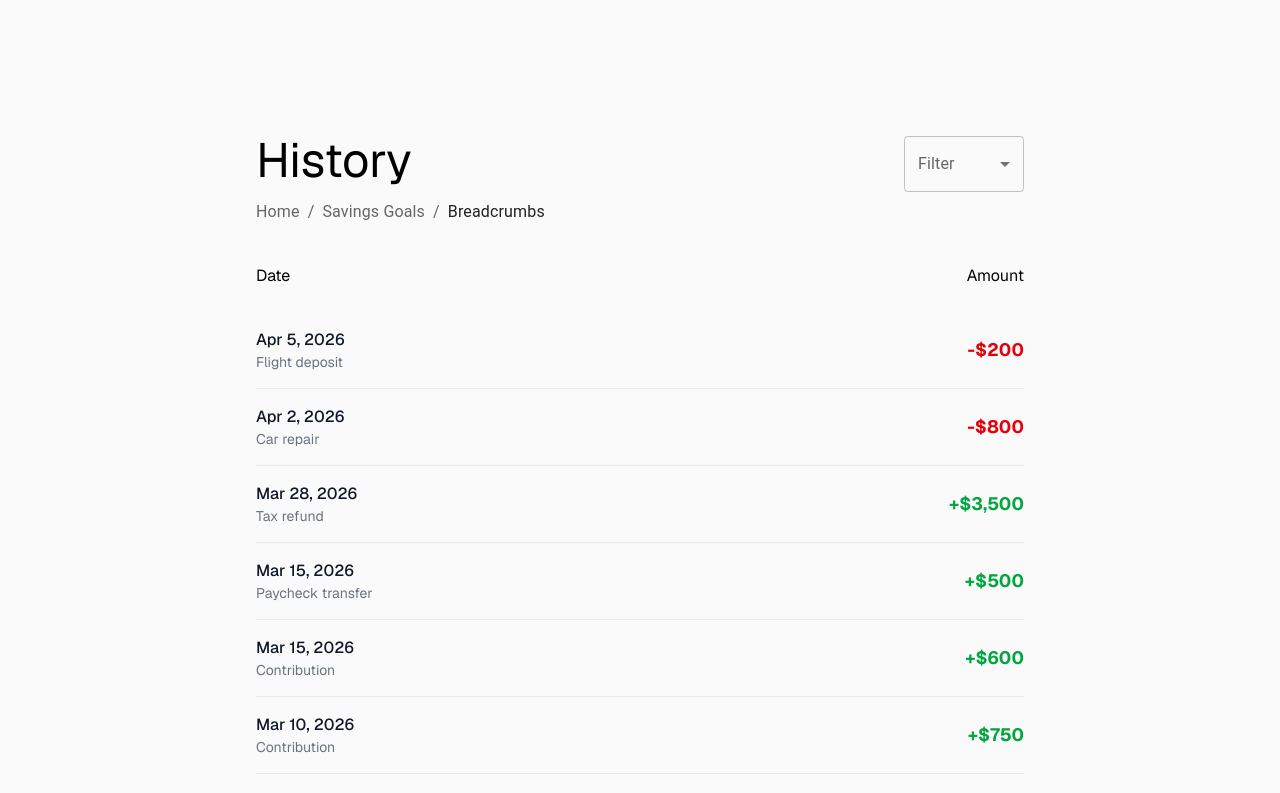
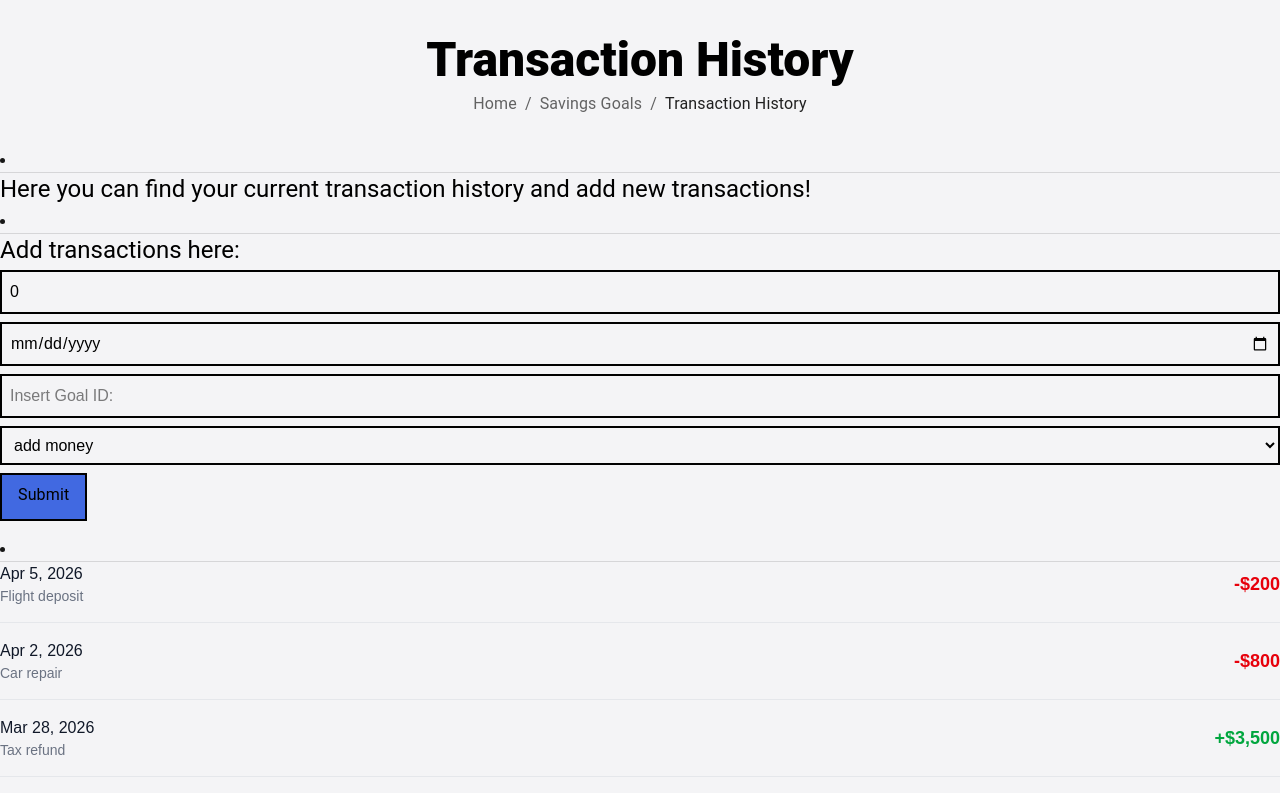
Before and after one commit to J-Souffle/CS321-Group-Project-Spring-2026, a Next.js app: page /savings-goals/1/transaction-history in a window 1280 px wide. Shown: the top 793 px of the page. Built offline with nearby package versions, Linux system fonts and the light colour scheme.

Commit message:
Added InsertTransaction and edited transaction-history page.tsx

```diff
--- a/app/savings-goals/[id]/transaction-history/page.tsx
+++ b/app/savings-goals/[id]/transaction-history/page.tsx
@@ -1,8 +1,11 @@
+"use client";
+
 import * as React from 'react';
 import Image from "next/image";
 import Button from '@mui/material/Button';
 import Typography from '@mui/material/Typography';
 import Breadcrumbs from '@mui/material/Breadcrumbs';
+import Divider from '@mui/material/Divider';
 import Link from '@mui/material/Link';
 import Box from '@mui/material/Box';
 import InputLabel from '@mui/material/InputLabel';
@@ -10,45 +13,92 @@ import MenuItem from '@mui/material/MenuItem';
 import FormControl from '@mui/material/FormControl';
 import Select, { SelectChangeEvent } from '@mui/material/Select';
 import TransactionHistoryView from '../../../components/TransactionHistory';
+import InsertTransaction from '../../../user-data/InsertTransaction';
+
 
 export default function Home() {
 
   return (
-    <div className="flex flex-1 items-center justify-center bg-zinc-50 font-sans ">
-      <main className="flex flex-1 w-full flex-col max-w-4xl py-32 px-16 bg-zinc-50">
-        <div className="flex flex-row justify-between my-2">
-          <h1 className="text-5xl text-black">History</h1>
-          <FormControl sx={{ minWidth: 120 }}>
-            <InputLabel id="demo-simple-select-label">Filter</InputLabel>
-            {/* Form is unfinished - add more labels and JS later */}
-            <Select
-            label="Filter"
-            >
-              <MenuItem value={"Newest"}>Newest</MenuItem>
-              <MenuItem value={"Oldest"}>Oldest</MenuItem>
-            </Select>
-          </FormControl>
-        </div>
-        <Breadcrumbs className="mb-4" aria-label="breadcrumb">
+    <Box sx={{ bgcolor: '#f4f4f6', minHeight: '100vh', py: 4}}>
+      {/*Header & Breadcrumbs (repeated to maintain consistency)*/}
+      <Box sx={{ textAlign: 'center', mb: 4}}>
+      <Typography variant="h3" sx={{ fontWeight: 800, mb: 0.5, color: '#000000' }}>
+          Transaction History
+      </Typography>
+      <Breadcrumbs sx={{ justifyContent: 'center', display: 'flex' }}>
           <Link underline="hover" color="inherit" href="/">
             Home
           </Link>
-          <Link underline="hover" color="inherit" href="/">
+          <Link underline="hover" color="inherit" href="/savings-goals">
             Savings Goals
           </Link>
-          <Link underline="hover" color="inherit" href="/">
-            <Typography sx={{ color: 'text.primary' }}>Breadcrumbs</Typography>
-          </Link>
+          <Typography sx={{ color: 'text.primary' }}>
+            Transaction History
+          </Typography>
         </Breadcrumbs>
-        <div className="flex flex-row text-black justify-between my-10">
-          <p>Date</p>
-          <p>Amount</p>
-        </div>
-        {/* Transaction components go here */}
-        <section aria-label="transactions">
-          <TransactionHistoryView />
-        </section>
-      </main>
-    </div>
+      </Box>
+
+     {/*Separate Section for brief overview*/}
+     <Divider component="li" />
+        <Typography variant= 'h5' sx = {{ fontweight: 800, mb: 0.5, color: '#000000'}}>
+          Here you can find your current transaction history and add new transactions!
+        </Typography>
+        <Divider component="li"/>
+
+        {/*ask user to add their transaction*/}
+        <Typography variant = 'h5' sx = {{ fontweight: 800, mb: 0.5, color: '#000000'}}>
+          Add transactions here:
+        </Typography>
+        <InsertTransaction />
+
+        <Divider component="li" />
+
+         {/*Show user's goals*/}
+         <TransactionHistoryView />
+
+         <Link underline="none" href="/">
+          <Button size="large">
+            Back to Home
+        </Button>
+      </Link>
+      </Box>
   );
 }
+//     <div className="flex flex-1 items-center justify-center bg-zinc-50 font-sans ">
+//       <main className="flex flex-1 w-full flex-col max-w-4xl py-32 px-16 bg-zinc-50">
+//         <div className="flex flex-row justify-between my-2">
+//           <h1 className="text-5xl text-black">History</h1>
+//           <FormControl sx={{ minWidth: 120 }}>
+//             <InputLabel id="demo-simple-select-label">Filter</InputLabel>
+//             {/* Form is unfinished - add more labels and JS later */}
+//             <Select
+//             label="Filter"
+//             >
+//               <MenuItem value={"Newest"}>Newest</MenuItem>
+//               <MenuItem value={"Oldest"}>Oldest</MenuItem>
+//             </Select>
+//           </FormControl>
+//         </div>
+//         <Breadcrumbs className="mb-4" aria-label="breadcrumb">
+//           <Link underline="hover" color="inherit" href="/">
+//             Home
+//           </Link>
+//           <Link underline="hover" color="inherit" href="/">
+//             Savings Goals
+//           </Link>
+//           <Link underline="hover" color="inherit" href="/">
+//             <Typography sx={{ color: 'text.primary' }}>Breadcrumbs</Typography>
+//           </Link>
+//         </Breadcrumbs>
+//         <div className="flex flex-row text-black justify-between my-10">
+//           <p>Date</p>
+//           <p>Amount</p>
+//         </div>
+//         {/* Transaction components go here */}
+//         <section aria-label="transactions">
+//           <TransactionHistoryView />
+//         </section>
+//       </main>
+//     </div>
+//   );
+// }
--- /dev/null
+++ b/app/user-data/InsertTransaction.tsx
@@ -0,0 +1,66 @@
+//Components for inserting data
+"use client";
+
+import React, { useEffect, useState } from 'react';
+import Typography from '@mui/material/Typography';
+import TransactionHistory, {Contribution, SavingsGoal } from '../components/TransactionHistory';
+import {supabase} from "../supabase-client";
+
+
+export default function InsertTransaction(){
+
+    //handling data
+    const[newTransaction, setNewTransaction] = useState({Amount: 0, Date: "", Goal_id: "", AddedOrSubtracted: true})
+
+    const handleSubmit = async(e: any) => {
+        e.preventDefault()
+
+    const {error, data} = await supabase.from("Transaction_Table").insert(newTransaction).single();
+
+    if(error){
+        console.error("Error Adding Task:", error.message);
+        return;
+    }
+        setNewTransaction({Amount: 0, Date: "", Goal_id: "", AddedOrSubtracted: true})
+    };
+
+    return(
+        //display data
+        <form onSubmit ={handleSubmit} style={{marginBottom: "1rem "}}>
+            <input
+                type="number"
+                value={newTransaction.Amount}
+                placeholder="Insert Amount:"
+                onChange={(e) => setNewTransaction((prev) => ({...prev, ...prev, ...prev, Amount: parseFloat(e.target.value)}))}
+                style={{border: '2px solid black', color: 'black', width: "100%", marginBottom: "0.5rem", padding: "0.5rem"}}
+            />
+
+            <input
+                type="date"
+                value={newTransaction.Date}
+                onChange={(e) => setNewTransaction((prev) => ({...prev, ...prev, ...prev, Date: e.target.value}))}
+                style={{border: '2px solid black', color: 'black', width: "100%", marginBottom: "0.5rem", padding: "0.5rem"}}
+            />
+
+            <input
+            type = "number"
+            value={newTransaction.Goal_id}
+                placeholder = "Insert Goal ID:"
+                onChange={(e) => setNewTransaction((prev) => ({...prev, ...prev, ...prev, Goal_id: e.target.value}))}
+                style={{border: '2px solid black', color: 'black', width: "100%", marginBottom: "0.5rem", padding: "0.5rem"}}
+            />
+
+            <select
+                onChange={(e) => setNewTransaction((prev) => ({...prev, ...prev, ...prev, AddedOrSubtracted: e.target.value == "true"}))}
+                style={{border: '2px solid black', color: 'black', width: "100%", marginBottom: "0.5rem", padding: "0.5rem"}}
+            >
+                <option value = "true" >add money</option>
+                <option value = "false" >subtract money</option>
+
+            </select>
+            <button type = "submit" style={{border: '2px solid black', backgroundColor: "#4169e1" , padding: "0.5rem 1rem"}}>
+                <Typography sx = {{fontweight: 800, mb: 0.5, color: '#000000'}}>Submit</Typography>
+            </button>
+        </form>
+    );
+}
```
